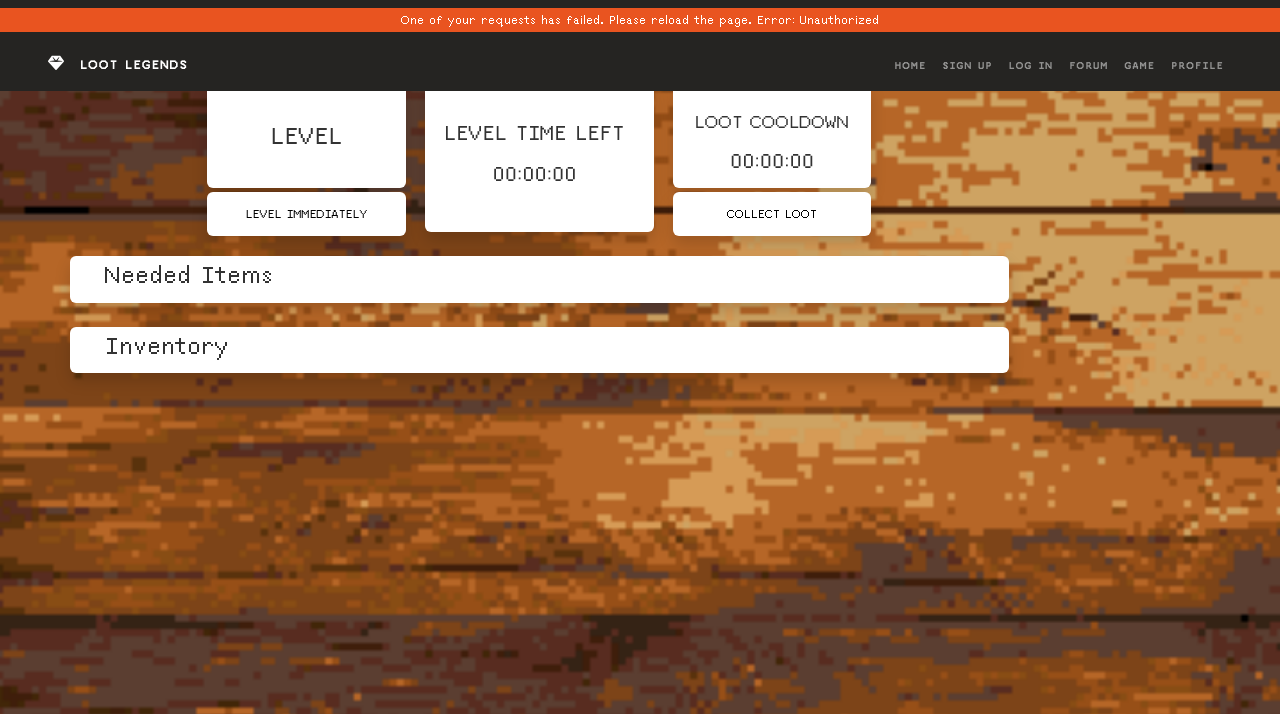
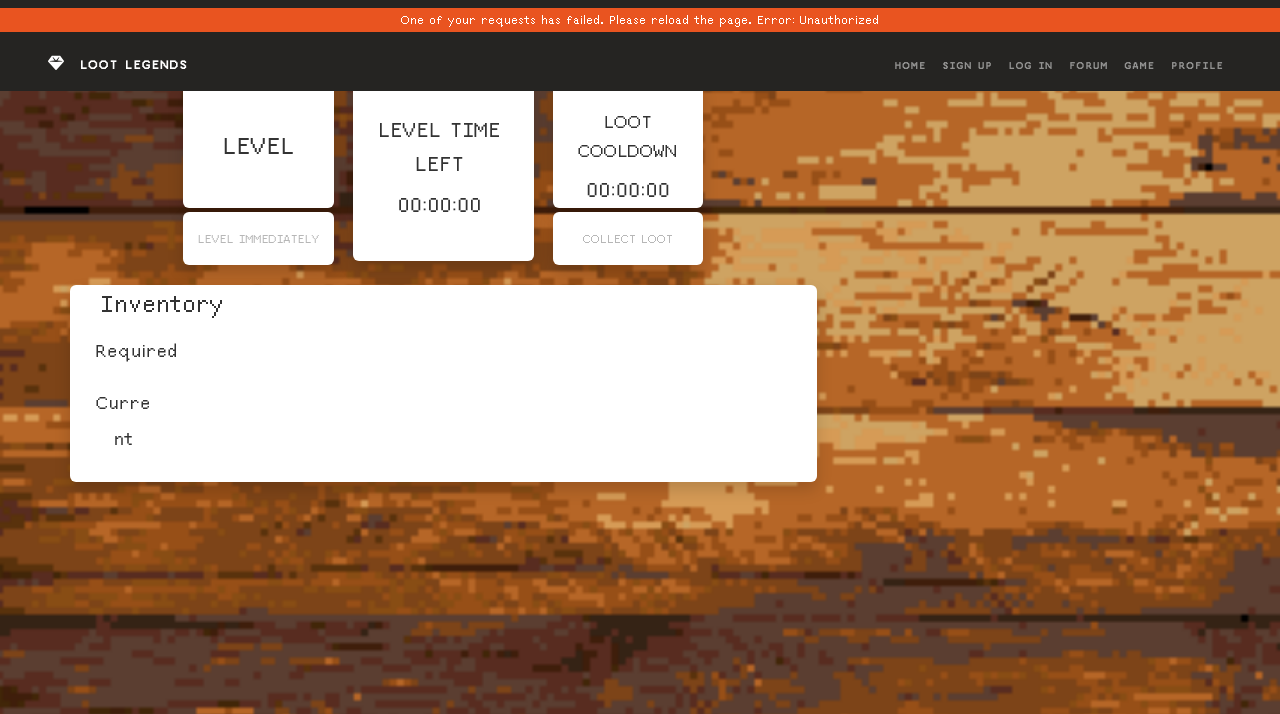
Before and after one commit to Semuca/CITS3403, a Flask app: template app/templates/game.html in a window 1280 px wide. Shown: the top 714 px of the page. Run offline with Flask 3, Linux system fonts and the light colour scheme; the template is opened without the code that fills it, so the values that code supplies are empty; some libraries are stand-ins or nearby versions.

Commit message:
Preventing buttons being pressed when not necessary in the game

```diff
--- a/app/main/views.py
+++ b/app/main/views.py
@@ -40,6 +40,10 @@ def forum_page():
 def thread_page(thread_id):
     """The single thread page"""
     thread = database_manager.get_thread_by_id(thread_id)
+
+    if thread is None:
+        return redirect("/forum")
+
     thread.poster = database_manager.get_user_by_id(thread.user_id)
     comments = database_manager.get_comments_by_thread_id(thread_id)
     for i in comments:
@@ -62,7 +66,7 @@ def game_page():
     """The game page"""
     user = get_user_by_token(request.cookies.get('token'))
 
-    if get_user_by_token(request.cookies.get('token')) is None: # needs to be done first since the game template uses user attributes
+    if user is None: # needs to be done first since the game template uses user attributes
         return redirect("/login")
 
     # using [*enumerate(items)] so that we can use the iterator more than once
--- a/app/models/users.py
+++ b/app/models/users.py
@@ -68,6 +68,7 @@ class UserModel(db.Model):
             'description': self.description,
             'createdAt': self.created_at,
             'inventory': self.inventory.get_items(),
+            'requiredInventory': self.inventory.get_items_required(),
             'levelExpiry': self.level_expiry,
             'lootDropRefresh': self.loot_drop_refresh,
         }
--- a/app/static/css/game.css
+++ b/app/static/css/game.css
@@ -56,10 +56,16 @@ div.gallery img {
     box-sizing: border-box;
 }
 
+.responsive-labels {
+    padding: 0 6px;
+    width: 10%;
+    height: 100%;
+}
+
 .responsive {
     padding: 0 6px;
     float: left;
-    width: 10%;
+    width: 9%;
 }
 
 @media only screen and (max-width: 700px) {
--- a/app/templates/game.html
+++ b/app/templates/game.html
@@ -15,7 +15,7 @@
                     <div class="mb-1 pt-4 pb-3 text-center h-70 bg-white align-items-start align-content-center shadow rounded overflow-hidden">
                         <h2>LEVEL <span id=level>{{ user.level }}</span></h2>
                     </div>
-                    <button id="levelImmediately" type="button" class="w-100 text-center h-30 bg-white align-items-end align-content-center shadow rounded overflow-hidden">
+                    <button id="levelImmediately" type="button" class="w-100 text-center h-30 bg-white align-items-end align-content-center shadow rounded overflow-hidden" disabled>
                         LEVEL IMMEDIATELY
                     </button>
                 </div>
@@ -32,21 +32,30 @@
                         <h4 id="lootTimerTitle">LOOT COOLDOWN</h4>
                         <h3 id="lootTime">00:00:00</h3>
                     </div>
-                    <button id="collectLoot" type="button" class="w-100 text-center h-30 bg-white align-items-end align-content-center shadow rounded overflow-hidden">
+                    <button id="collectLoot" type="button" class="w-100 text-center h-30 bg-white align-items-end align-content-center shadow rounded overflow-hidden" disabled>
                         COLLECT LOOT
                     </button>
                 </div>
             </div>
             <div class="mt-4 bg-white shadow rounded overflow-hidden d-flex justify-content-center">
                 <div class="w-95">
-                    <h2>Needed Items</h2>
+                    <h2>Inventory</h2>
                     <div class="row">
+                        <div class="mb-2 responsive-labels">
+                            <div class="card h-100 gallery">
+                                <div class="text-center">
+                                    <p class="count text-nowrap">Required</p>
+                                    <p class="count">Current</p>
+                                </div>
+                            </div>
+                        </div>
                         {% for i, item in items %}
                             <div class="mb-2 responsive">
                                 <div class="card h-100 gallery">
                                     <a href="#"><img class="card-img-top img-fluid" src="{{ url_for('static', filename='images/' + i.__str__() + item +'.png') }}" alt=""></a>
                                     <div class="text-center">
                                         <p class="count">{{ user.inventory.get_items_required()[i] }}</p>
+                                        <p class="count">{{ user.inventory.get_items()[i] }}</p>
                                     </div>
                                 </div>
                             </div>
@@ -54,21 +63,6 @@
                     </div>
                 </div>
             </div>
-            <div class="mt-4 mb-4 bg-white shadow rounded overflow-hidden d-flex justify-content-center">
-                <div class="w-95">
-                    <h2>Inventory</h2>
-                    {% for i, item in items %}
-                        <div class="mb-2 responsive">
-                            <div class="card h-100 gallery">
-                                <a href="#"><img class="card-img-top img-fluid" src="{{ url_for('static', filename='images/' + i.__str__() + item + '.png') }}" alt=""></a>
-                                <div class="text-center">
-                                    <p class="count">{{ user.inventory.get_items()[i] }}</p>
-                                </div>
-                            </div>
-                        </div>
-                    {% endfor %}
-                </div>
-            </div>
         </div>
     </div>
     </div>
```
Also changed, not shown: app/static/js/game.js (+21 -22 lines).
